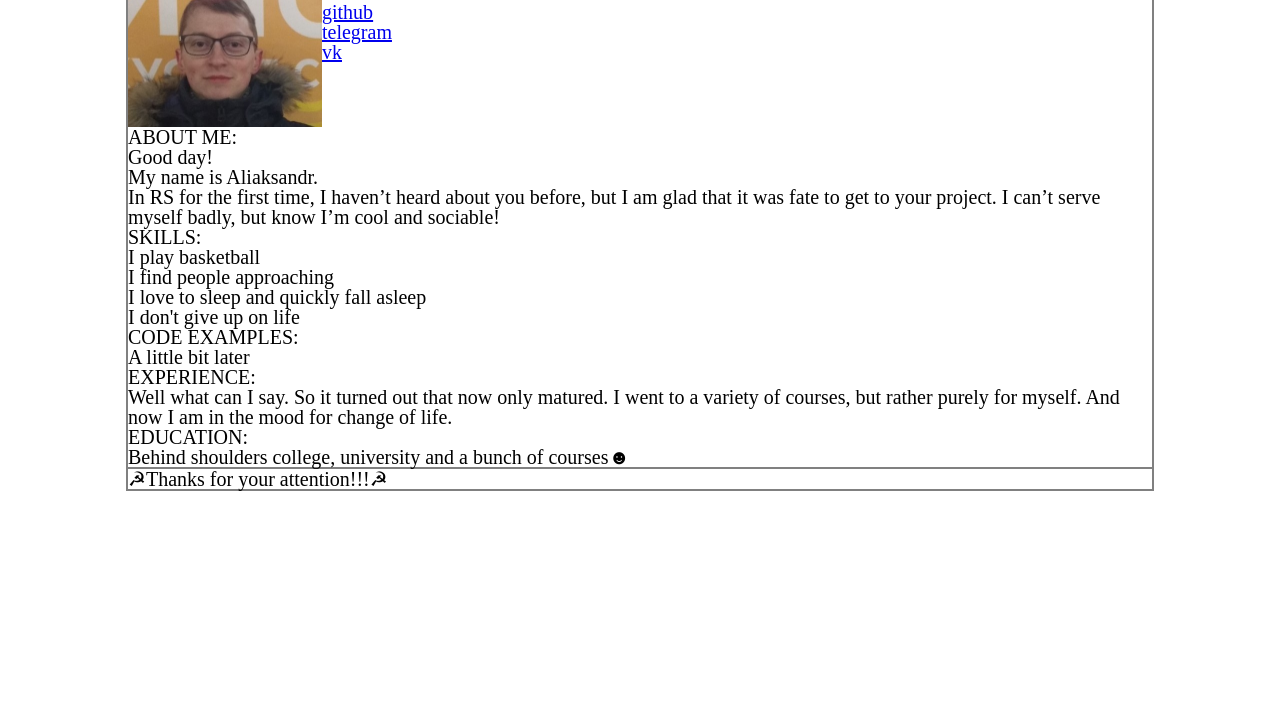
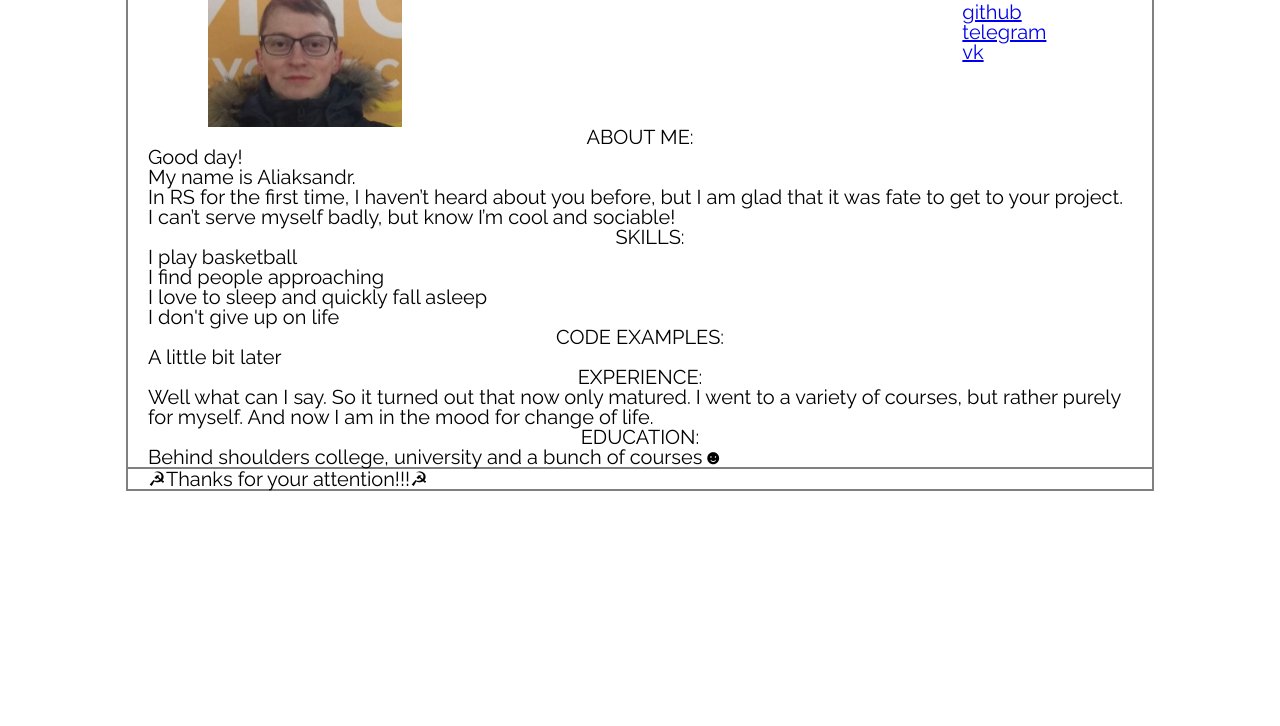
Before and after one commit to SashaZaicev/rsschool-2019Q1-cv, a plain HTML site: page index.html in a window 1280 px wide. Shown: the part 74-800 px from the top of the page. Drawn offline with Linux system fonts and the light colour scheme.

Commit message:
add new font

```diff
--- a/index.html
+++ b/index.html
@@ -7,7 +7,7 @@
     <title>My resume</title>
     <link rel="stylesheet" href="style.css">
     <link rel="stylesheet" href="reset.css">
-</head>
+    <link href="https://fonts.googleapis.com/css?family=Raleway" rel="stylesheet">
 <body class="body">
     <header class="header">
 
@@ -36,9 +36,9 @@
 
             <div class="about_me">
                 <h2 class="up_case">about me:</h2>
-                <p>Good day!</p>
-                <p> My name is Aliaksandr.</p>
-                <p>In RS for the first time, I haven’t heard about you before, but I am glad that it was fate to get to your project. I can’t serve myself badly, but know I’m cool and sociable!</p>
+                <p class="indent">Good day!</p>
+                <p class="indent"> My name is Aliaksandr.</p>
+                <p class="indent">In RS for the first time, I haven’t heard about you before, but I am glad that it was fate to get to your project. I can’t serve myself badly, but know I’m cool and sociable!</p>
             </div>
 
             <div class="skills">
@@ -53,22 +53,22 @@
 
             <div class="code_examples">
                 <h2 class="up_case">code examples:</h2>
-                <p>A little bit later</p>
+                <p class="indent">A little bit later</p>
             </div>
 
             <div class="experience">
                 <h2 class="up_case">experience:</h2>
-                <p>Well what can I say. So it turned out that now only matured. I went to a variety of courses, but rather purely for myself. And now I am in the mood for change of life.</p>
+                <p class="indent">Well what can I say. So it turned out that now only matured. I went to a variety of courses, but rather purely for myself. And now I am in the mood for change of life.</p>
             </div>
 
-            <div>
+            <div class="education">
                 <h2 class="up_case" >education:</h2>
-                <p>Behind shoulders college, university and a bunch of courses&#9787</p>
+                <p class="indent">Behind shoulders college, university and a bunch of courses&#9787</p>
             </div>
 
         </section>
         <footer class="footer">
-                <p>&#9773Thanks for your attention!!!&#9773</p>
+                <p class="indent">&#9773Thanks for your attention!!!&#9773</p>
             </footer>
     </main>
 </body>
--- a/style.css
+++ b/style.css
@@ -1,6 +1,7 @@
 
 .body {
     font-size: 20px;
+    font-family: 'Raleway', sans-serif;
 }
 .header {
     border: 2px solid grey;
@@ -10,8 +11,7 @@
     display: flex;
     margin: auto;
     border-bottom: none;
-
-}
+    }
 .header_name{
     justify-content: center;
     flex-direction: column;
@@ -20,15 +20,30 @@
 }
 .img_my_foto {
     float: left;
+    margin-left: 80px;
 }
-/* .contacts {
+.indent{
+    padding: 0px 20px;
+}
+.contacts {
     float: right;
-} */
+    margin-right: 80px;
+
+}
+.skills {
+    padding-left: 20px;
+}
+.contacts ul {
+    list-style: none;
+    list-style-type: none;
+    color: bisque;
+}
 .name {
     font-size: 32px;
     text-align: center;
 }
 .up_case {
+    text-align: center;
     text-transform: uppercase;
 }
 .section {
```
